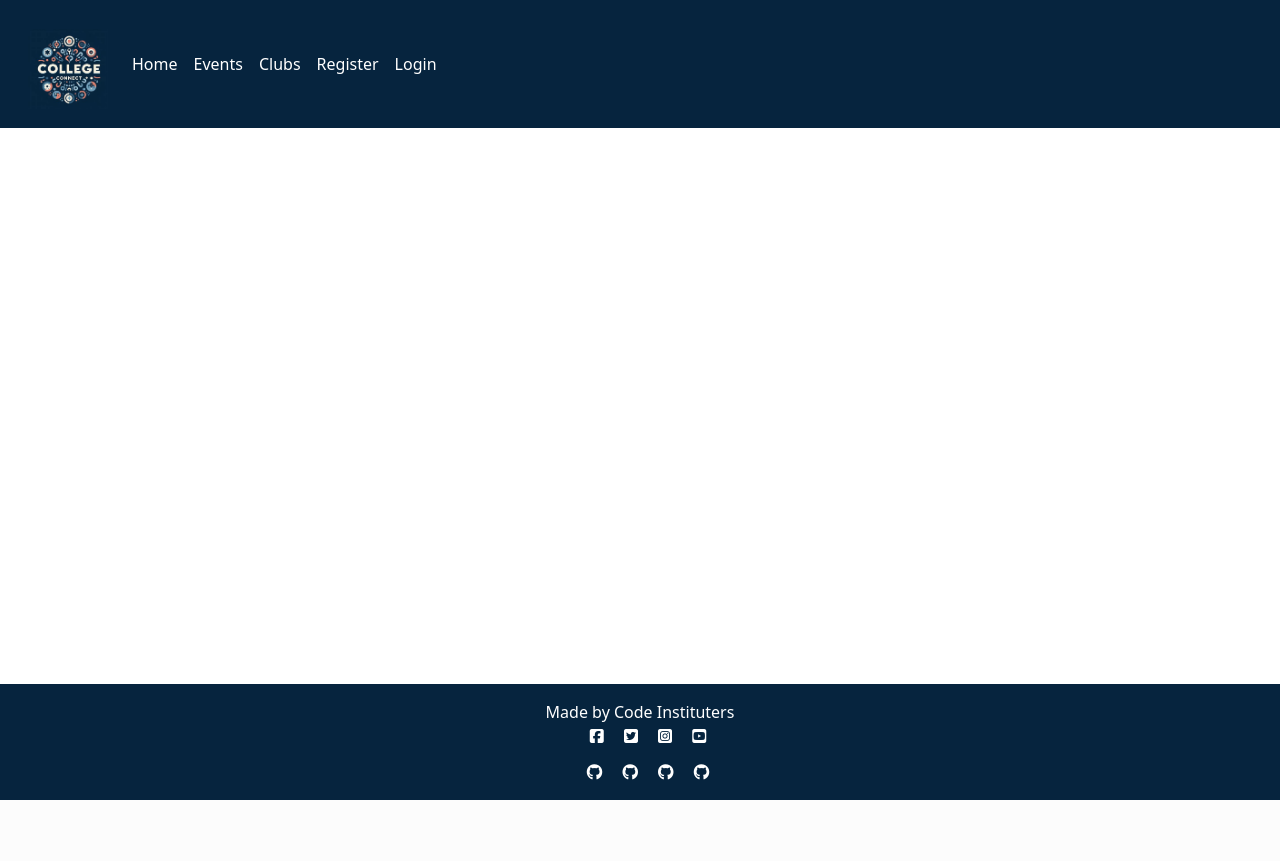
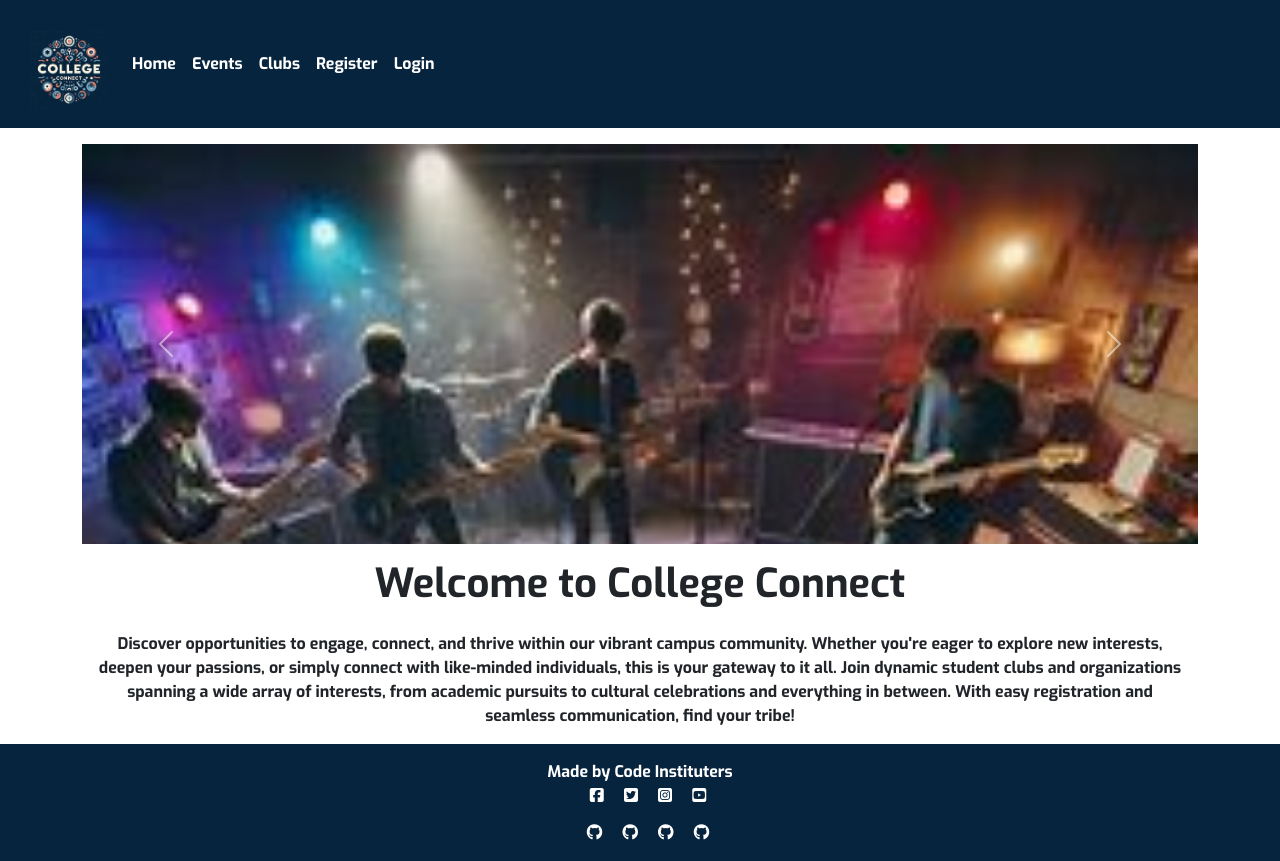
Before and after one commit to Karlsberg62/Hackathon-3, a Django app: page / in a window 1280 px wide. Before the commit the page ends 800 px from the top, so only its background shows below. Run offline with Django 4.2, Linux system fonts and the light colour scheme; some libraries are stand-ins or nearby versions.

Commit message:
added home page and carousel

```diff
--- a/hackathon3/templates/hackathon3/index.html
+++ b/hackathon3/templates/hackathon3/index.html
@@ -2,7 +2,42 @@
 {% load static %}
 
 {% block content %}
+<div class="container pt-3">
+    <div id="carouselExample" class="carousel slide" data-bs-ride="carousel">
+        <div class="carousel-inner">
+            <div class="carousel-item active">
+                <img src="static/media/images/home-arts.png" class="d-block w-100" alt="...">
+            </div>
+            <div class="carousel-item">
+                <img src="static/media/images/home-crafts.png" class="d-block w-100" alt="...">
+            </div>
+            <div class="carousel-item">
+                <img src="static/media/images/home-football.png" class="d-block w-100" alt="...">
+            </div>
+            <div class="carousel-item">
+                <img src="static/media/images/home-rugby.png" class="d-block w-100" alt="...">
+            </div>
 
-<!-- <h2> This is the index file </h2> -->
+        </div>
+        <button class="carousel-control-prev" type="button" data-bs-target="#carouselExample" data-bs-slide="prev">
+            <span class="carousel-control-prev-icon" aria-hidden="true"></span>
+            <span class="visually-hidden">Previous</span>
+        </button>
+        <button class="carousel-control-next" type="button" data-bs-target="#carouselExample" data-bs-slide="next">
+            <span class="carousel-control-next-icon" aria-hidden="true"></span>
+            <span class="visually-hidden">Next</span>
+        </button>
+    </div>
+    <div class="container text-center pt-3">
+    <h1>Welcome to College Connect</h1>
+    <p class="pt-3"> Discover opportunities to engage, connect, and thrive within our vibrant campus community. Whether you're eager
+        to explore new interests, deepen your passions, or simply connect with like-minded individuals, this is your
+        gateway to it all. Join dynamic student clubs and organizations spanning a wide array of interests, from
+        academic pursuits to cultural celebrations and everything in between. With easy registration and seamless
+        communication, find your tribe!</p>
+    </div>
+</div>
+
+
 
 {% endblock %}
--- a/static/css/style.css
+++ b/static/css/style.css
@@ -1,19 +1,33 @@
+@import url('https://fonts.googleapis.com/css2?family=Berkshire+Swash&family=Exo:wght@700&family=Roboto:ital,wght@0,100;0,300;0,400;0,700;0,900;1,100;1,300;1,500;1,700;1,900&display=swap');
+/* FONT */
+.exo-title-bold {
+    font-family: "Exo", sans-serif;
+    font-optical-sizing: auto;
+    font-weight: 700;
+    font-style: normal;
 
+}
 
-/* FONT */
-
-
-.exo-title-bold {
+h1 {
     font-family: "Exo", sans-serif;
     font-optical-sizing: auto;
     font-weight: 700;
     font-style: normal;
 }
 
+
+p {
+    font-family: "Exo", sans-serif;
+    font-optical-sizing: auto;
+    font-weight: 400;
+    font-style: normal;
+
+}
+
 /* Background Colours */
 
 .bg-offwhite {
-    background-color:red;
+    background-color: red;
 }
 
 .bg-blue1 {
@@ -33,3 +47,19 @@
     width: 80px;
     height: 80px;
 }
+
+
+/* CAROUSEL */
+
+/* Carousel Items/Images */
+.carousel .carousel-item {
+    height: 400px;
+}
+
+.carousel-item img {
+    position: absolute;
+    object-fit: cover;
+    top: 0;
+    left: 0;
+    min-height: 400px;
+}
--- a/templates/base.html
+++ b/templates/base.html
@@ -36,7 +36,7 @@
 <body class="d-flex flex-column h-100 main-bg">
 
     <!-- Navigation -->
-    <nav class="navbar navbar-expand-lg navbar-light bg-blue2 .exo-title-bold">
+    <nav class="navbar navbar-expand-lg navbar-light bg-blue2 exo-title-bold">
         <div class="container-fluid">
             <a class="navbar-brand" href="#"><span class="brand"><a class="navbar-brand logo mb-3 mt-3" href="#"><span class="brand"><h1>
                 <img class = "logo" src="{% static 'media/images/college_connect_logo.png' %}" alt="" />
```
Also changed, not shown: static/media/images/home-arts.png (added), static/media/images/home-crafts.png (added), static/media/images/home-football.png (added), static/media/images/home-rugby.png (added).
